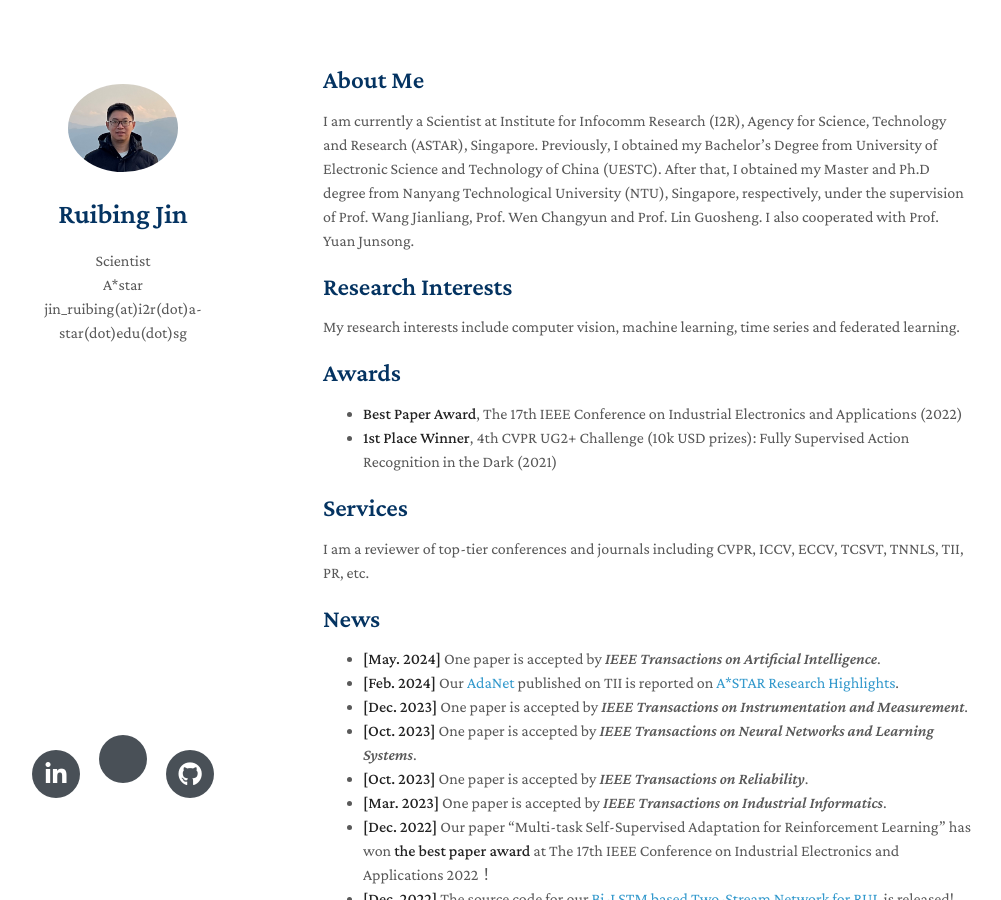
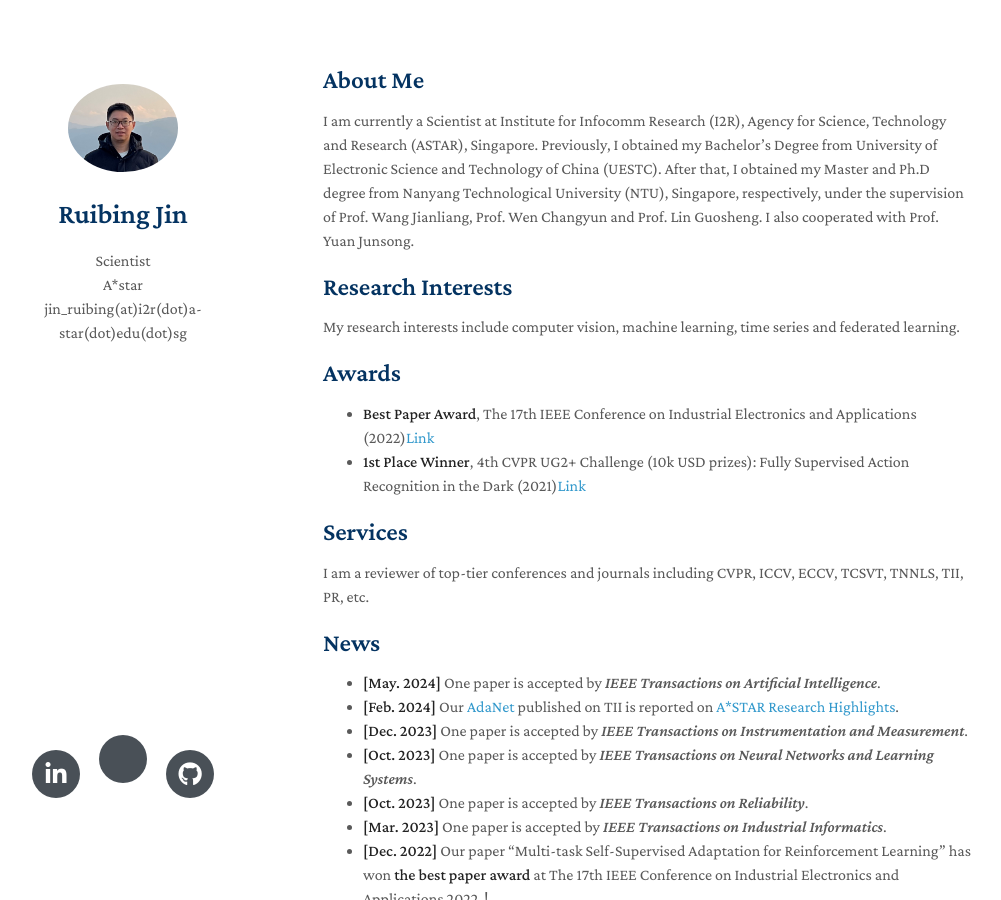
Before and after one commit to ruibing-jin/ruibing-jin.github.io, a Jekyll site: the page built from index.md, in a window 1280 px wide and 900 px high. Shown: the whole window, without its empty margins (147-1148 px from the left). Built offline with Jekyll 4.4.1, drawn with Linux system fonts in a browser that asks for light colours; nearby versions of some CDN libraries; a style sheet for code colours, icons or effects is not loaded; our own code applies the rules of GitHub Pages for plain Markdown files.

Commit message:
Update index.md

```diff
--- a/index.md
+++ b/index.md
@@ -9,8 +9,8 @@ I am currently a Scientist at Institute for Infocomm Research (I2R), Agency for
 My research interests include computer vision, machine learning, time series and federated learning.
 
 ## Awards
-- [**Best Paper Award**](https://www.ieeeiciea.org/2022/), The 17th IEEE Conference on Industrial Electronics and Applications (2022)
-- [**1st Place Winner**](http://cvpr2022.ug2challenge.org/program21/leaderboard21_t2.html), 4th CVPR UG2+ Challenge (10k USD prizes): Fully Supervised Action Recognition in the Dark (2021)
+- **Best Paper Award**, The 17th IEEE Conference on Industrial Electronics and Applications (2022)[Link](https://www.ieeeiciea.org/2022/)
+- **1st Place Winner**, 4th CVPR UG2+ Challenge (10k USD prizes): Fully Supervised Action Recognition in the Dark (2021)[Link](http://cvpr2022.ug2challenge.org/program21/leaderboard21_t2.html)
 
 ## Services
 I am a reviewer of top-tier conferences and journals including CVPR, ICCV, ECCV, TCSVT, TNNLS, TII, PR, etc.
```
